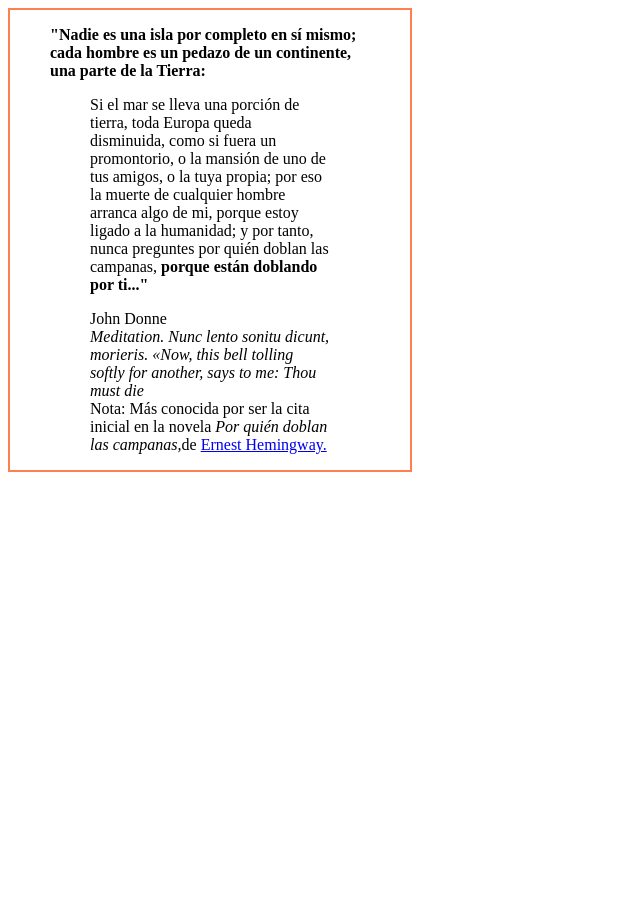
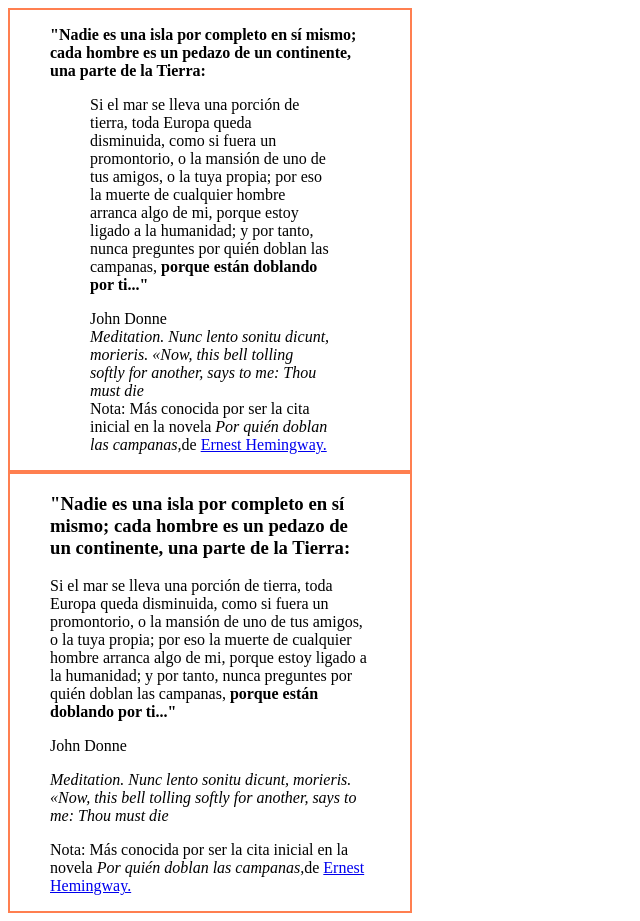
Before and after one commit to milachirolde/NVL-HTML-P8a, a plain HTML site: page index.html in a window 1280 px wide. Shown: the whole page, without its empty margins (0-640 px from the left). Before the commit the page ends 800 px from the top, so only its background shows below. Drawn offline with Linux system fonts and the light colour scheme.

Commit message:
adding correct example

```diff
--- a/index.html
+++ b/index.html
@@ -19,6 +19,18 @@
   </blockquote>
 </div>
 
+<div style="width:400px; height:auto; border: 2px coral solid;">
+  <blockquote> <h3>"Nadie es una isla por completo en sí mismo; cada hombre es un pedazo de un continente, una parte de la Tierra:</h3>
+
+  <p>Si el mar se lleva una porción de tierra, toda Europa queda disminuida, como si fuera un promontorio, o la mansión de uno de tus amigos, o la tuya propia; por eso la muerte de cualquier hombre arranca algo de mi, porque estoy ligado a la humanidad; y por tanto, nunca preguntes por quién doblan las campanas, <b>porque están doblando por ti..."</b></p>
+
+      <p>John Donne </p><cite>Meditation. Nunc lento sonitu dicunt, morieris. «Now, this bell tolling softly for another, says to me: Thou must die</cite>
+      <br>
+      <p>Nota: Más conocida por ser la cita inicial en la novela <i>Por quién doblan las campanas,</i>de <a href="https://es.wikiquote.org/wiki/Ernest_Hemingway">Ernest Hemingway.</a></p>
+
+  </blockquote>
+</div>
+
 
 </body>
 
```
